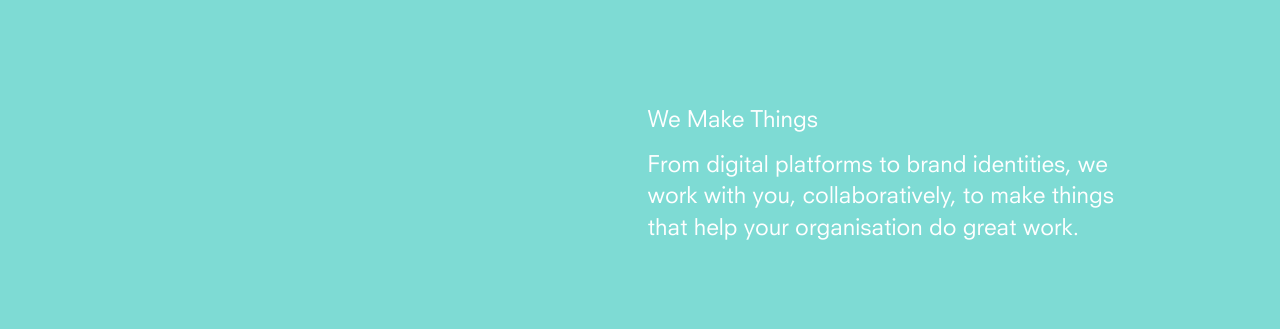
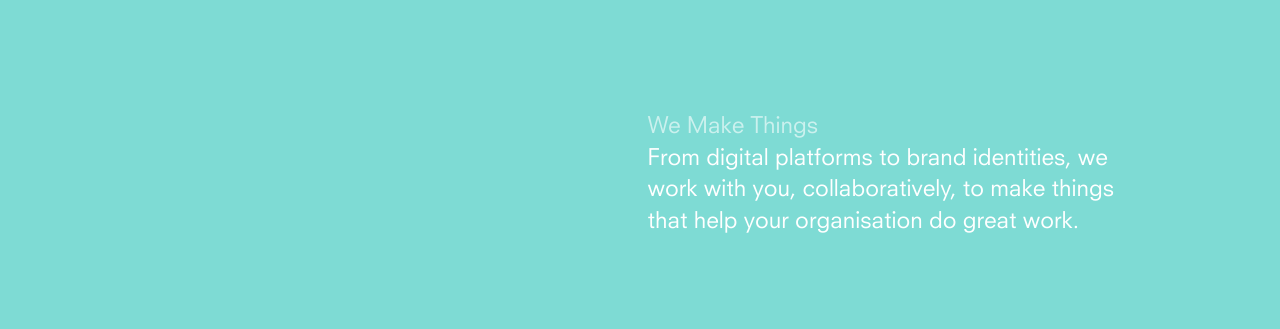
Before and after one commit to EMT/fieldwork-v2, a Jekyll site: the page built from home6.html, in a window 1280 px wide. Shown: the part 143-472 px from the top of the page. Built offline with Jekyll 4.4.1, drawn with Linux system fonts in a browser that asks for light colours; nearby versions of some CDN libraries; a script that is not in the unit is left out.

Commit message:
Update intro type.

```diff
--- a/css/site/_home.scss
+++ b/css/site/_home.scss
@@ -67,8 +67,8 @@ bottom: -2px;
 
 	h1 {
 		font-weight: bold;
-		color: $white;
-		margin-bottom: 0.6em;
+		color: rgba(255,255,255,0.6);
+		// margin-bottom: 0.6em;
 	}
 }
 
--- a/index.html
+++ b/index.html
@@ -58,7 +58,7 @@ layout: home
 
         <div class="social-block social-block--instagram">
             <div style="background-image: url(http://photos-b.ak.instagram.com/hphotos-ak-xfp1/10785045_1501036103496225_389811498_n.jpg)">
-                <a href="https://twitter.com/MadeByFieldwork" class="social-block-icon icon-twitter"></a>
+                <a href="https://twitter.com/MadeByFieldwork" class="social-block-icon icon-instagram"></a>
                 <p>Plotting with the Swarm guys on the next chapter for #projectwildthing</p>
             </div>
         </div>
```
